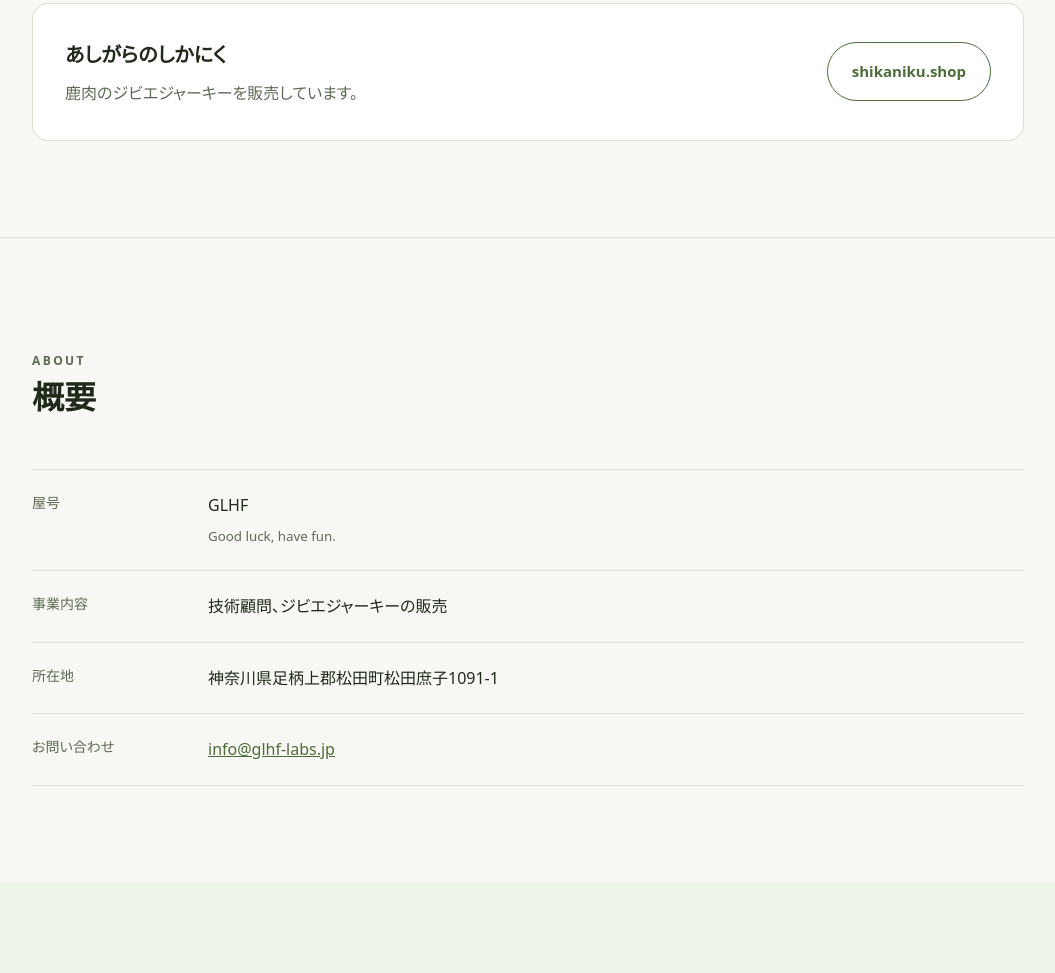
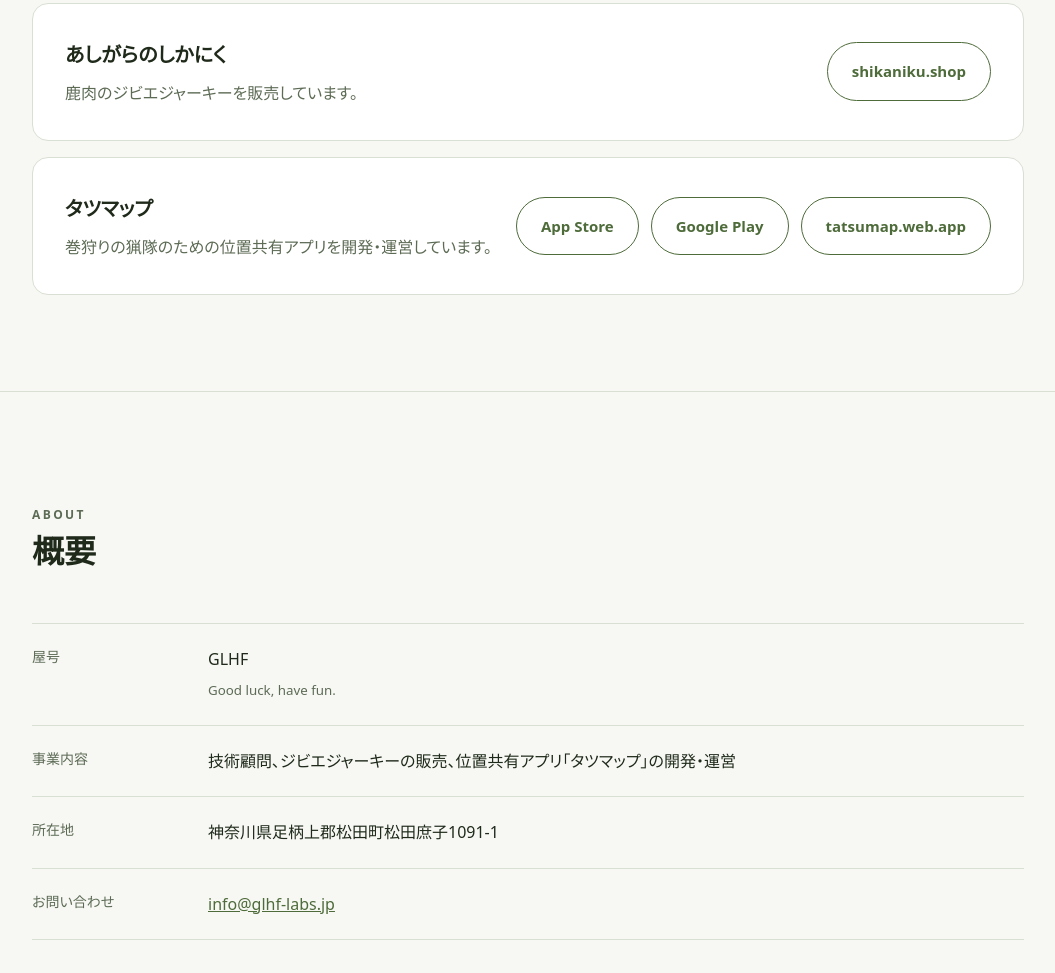
Before and after one commit to 1tsuki/glhf-labs.jp, a plain HTML site: page index.html in a window 1280 px wide. Shown: the part 2807-3780 px from the top of the page, without its empty margins (112-1167 px from the left). Drawn offline with Linux system fonts and the light colour scheme.

Commit message:
その他の事業にタツマップとストアのリンクを追加
Co-Authored-By: Claude Opus 5.5 <noreply@anthropic.com>

```diff
--- a/index.html
+++ b/index.html
@@ -92,8 +92,10 @@
     display: flex; flex-wrap: wrap; align-items: center; justify-content: space-between; gap: 24px;
     background: var(--card); border: 1px solid var(--line); border-radius: 16px; padding: 32px;
   }
+  .biz + .biz { margin-top: 16px; }
   .biz h3 { margin: 0 0 4px; font-size: 20px; }
   .biz p { margin: 0; color: var(--muted); }
+  .biz-links { display: flex; flex-wrap: wrap; gap: 12px; }
 
   /* about */
   .info { margin: 0; border-top: 1px solid var(--line); }
@@ -222,6 +224,17 @@
           </div>
           <a class="btn ghost" href="https://shikaniku.shop/" target="_blank" rel="noopener">shikaniku.shop</a>
         </div>
+        <div class="biz">
+          <div>
+            <h3>タツマップ</h3>
+            <p>巻狩りの猟隊のための位置共有アプリを開発・運営しています。</p>
+          </div>
+          <div class="biz-links">
+            <a class="btn ghost" href="https://apps.apple.com/jp/app/id6835298767" target="_blank" rel="noopener">App Store</a>
+            <a class="btn ghost" href="https://play.google.com/store/apps/details?id=jp.glhf_labs.tatsumap" target="_blank" rel="noopener">Google Play</a>
+            <a class="btn ghost" href="https://tatsumap.web.app/" target="_blank" rel="noopener">tatsumap.web.app</a>
+          </div>
+        </div>
       </div>
     </section>
 
@@ -233,7 +246,7 @@
         </div>
         <dl class="info">
           <div><dt>屋号</dt><dd>GLHF<br><small>Good luck, have fun.</small></dd></div>
-          <div><dt>事業内容</dt><dd>技術顧問、ジビエジャーキーの販売</dd></div>
+          <div><dt>事業内容</dt><dd>技術顧問、ジビエジャーキーの販売、位置共有アプリ「タツマップ」の開発・運営</dd></div>
           <div><dt>所在地</dt><dd>神奈川県足柄上郡松田町松田庶子1091-1</dd></div>
           <div><dt>お問い合わせ</dt><dd><a href="mailto:info@glhf-labs.jp">info@glhf-labs.jp</a></dd></div>
         </dl>
```
